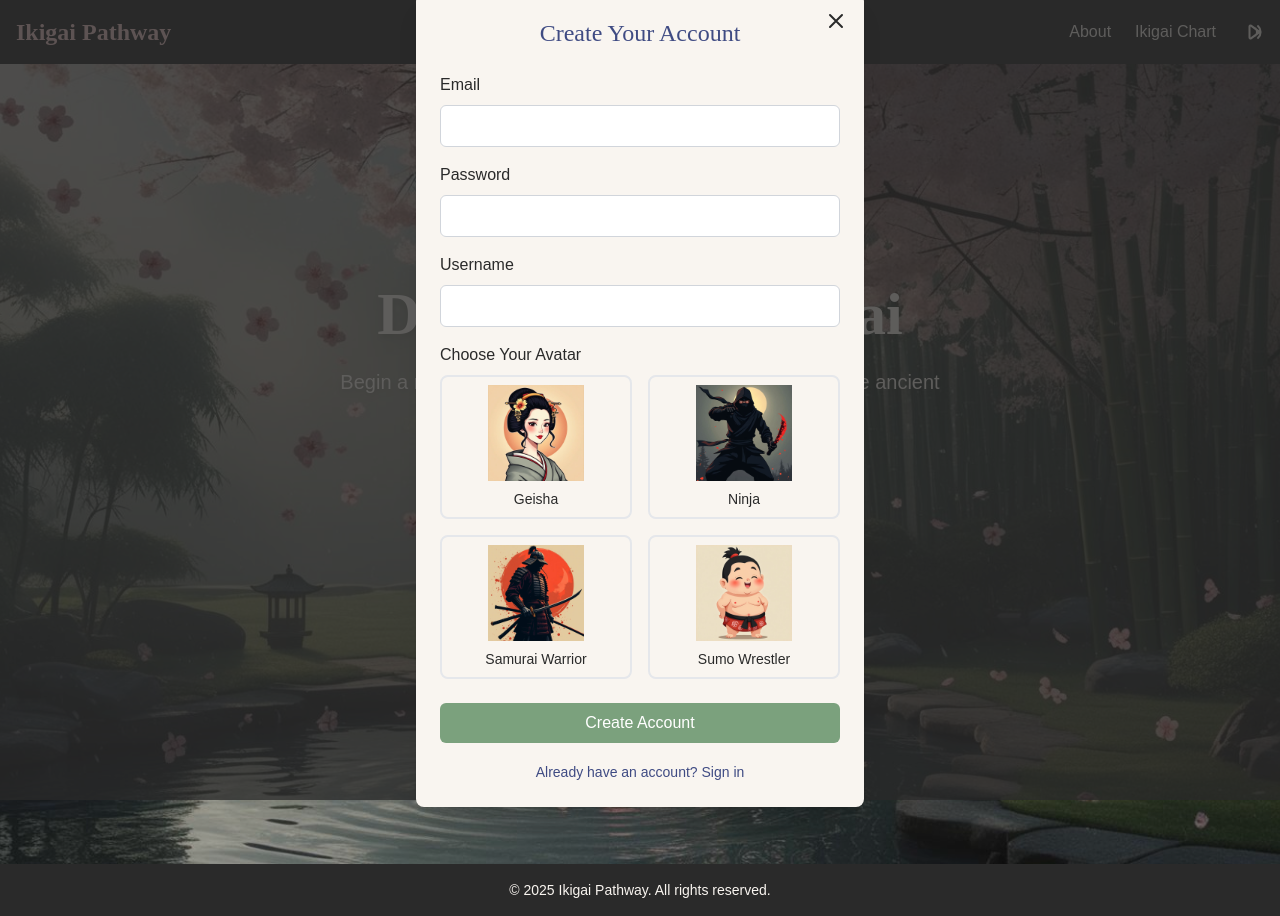
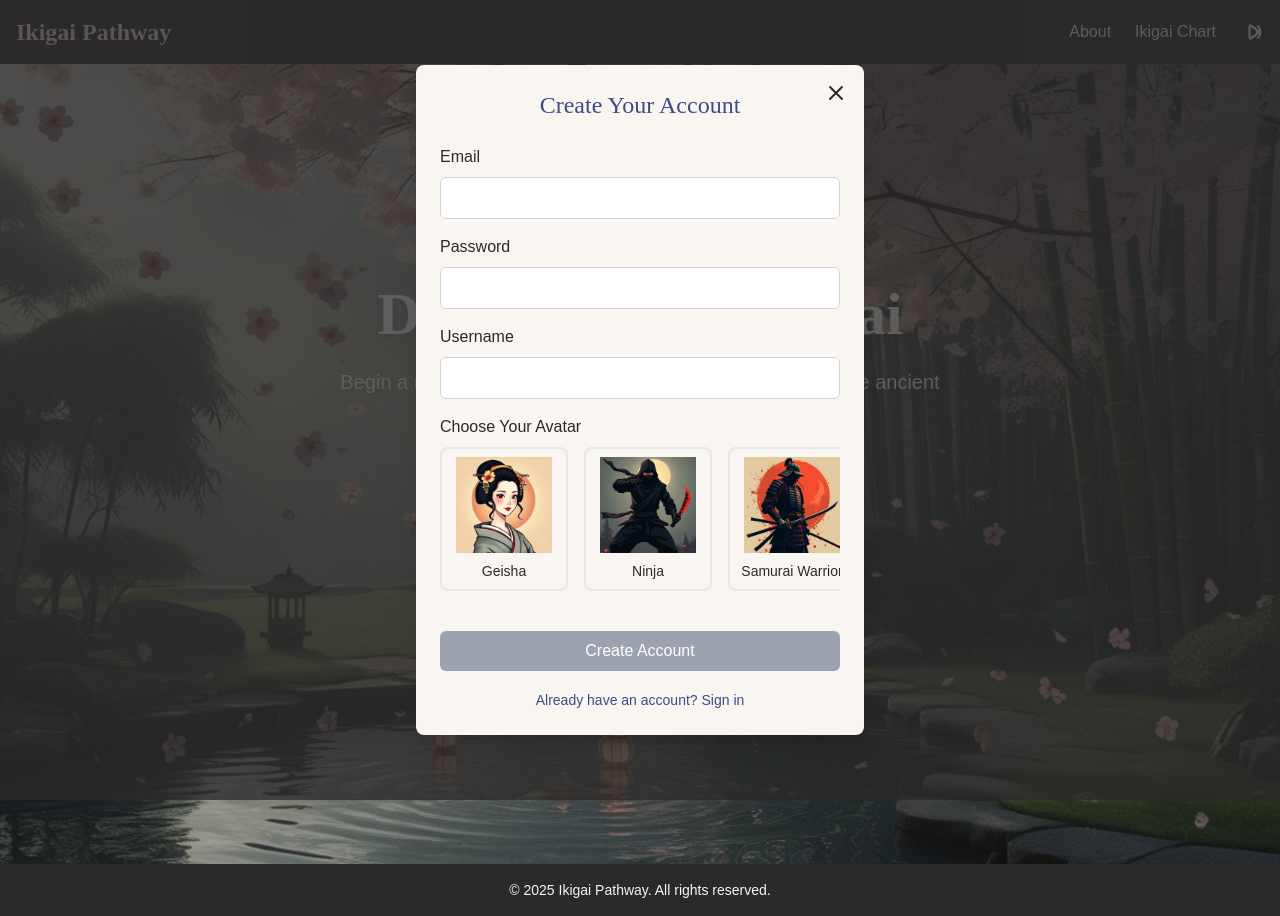
Before and after one commit to Kayy-yayy/Ikigai-Pathway, a Next.js app in the folder frontend/: page / in a window 1280 px wide. Both pictures are taken after a click on the button "Don't have an account? Sign up". Built offline with nearby package versions, Linux system fonts and the light colour scheme; no server answers; a web font is replaced by a local one.

Commit message:
UI changes
Fixed Authentication Error Handling
Improved Signup UI

```diff
--- a/frontend/src/components/AuthModal.tsx
+++ b/frontend/src/components/AuthModal.tsx
@@ -1,4 +1,4 @@
-import React, { useState, useEffect } from 'react';
+import React, { useState, useEffect, useRef } from 'react';
 import Image from 'next/image';
 import { useUser } from '../context/UserContext';
 
@@ -16,6 +16,8 @@ const AuthModal: React.FC<AuthModalProps> = ({ isOpen, onClose }) => {
   const [avatarId, setAvatarId] = useState('');
   const [error, setError] = useState('');
   const [loading, setLoading] = useState(false);
+  const [allFieldsFilled, setAllFieldsFilled] = useState(false);
+  const modalRef = useRef<HTMLDivElement>(null);
 
   // Available avatars
   const avatars = [
@@ -32,7 +34,17 @@ const AuthModal: React.FC<AuthModalProps> = ({ isOpen, onClose }) => {
     setUsername('');
     setAvatarId('');
     setError('');
+    setAllFieldsFilled(false);
   }, [isOpen, isSignUp]);
+
+  // Check if all fields are filled for sign up
+  useEffect(() => {
+    if (isSignUp) {
+      setAllFieldsFilled(!!email && !!password && !!username && !!avatarId);
+    } else {
+      setAllFieldsFilled(!!email && !!password);
+    }
+  }, [email, password, username, avatarId, isSignUp]);
 
   const handleSubmit = async (e: React.FormEvent) => {
     e.preventDefault();
@@ -64,11 +76,25 @@ const AuthModal: React.FC<AuthModalProps> = ({ isOpen, onClose }) => {
     }
   };
 
+  const handleOutsideClick = (e: React.MouseEvent<HTMLDivElement>) => {
+    // Check if the click was outside the modal content
+    if (modalRef.current && !modalRef.current.contains(e.target as Node)) {
+      onClose();
+    }
+  };
+
   if (!isOpen) return null;
 
   return (
-    <div className="fixed inset-0 bg-sumi bg-opacity-75 flex items-center justify-center z-50">
-      <div className="bg-softWhite rounded-lg shadow-xl max-w-md w-full p-6 relative">
+    <div
+      className="fixed inset-0 bg-sumi bg-opacity-75 flex items-center justify-center z-50"
+      onClick={handleOutsideClick}
+    >
+      <div
+        ref={modalRef}
+        className="bg-softWhite rounded-lg shadow-xl max-w-md w-full p-6 relative max-h-[90vh] overflow-y-auto"
+        onClick={(e) => e.stopPropagation()} // Prevent clicks inside the modal from closing it
+      >
         <button
           onClick={onClose}
           className="absolute top-4 right-4 text-sumi hover:text-indigo"
@@ -138,11 +164,12 @@ const AuthModal: React.FC<AuthModalProps> = ({ isOpen, onClose }) => {
                 <label className="block font-sawarabi text-sumi mb-2">
                   Choose Your Avatar
                 </label>
-                <div className="grid grid-cols-2 gap-4">
+                <div className="overflow-x-auto pb-2">
+                  <div className="flex space-x-4 min-w-max">
                     {avatars.map((avatar) => (
                       <div
                         key={avatar.id}
-                      className={`border-2 rounded-lg p-2 cursor-pointer transition-all ${
+                        className={`border-2 rounded-lg p-2 cursor-pointer transition-all flex-shrink-0 w-32 ${
                           avatarId === avatar.id
                             ? 'border-indigo bg-indigo bg-opacity-10'
                             : 'border-gray-200 hover:border-indigo'
@@ -162,13 +189,18 @@ const AuthModal: React.FC<AuthModalProps> = ({ isOpen, onClose }) => {
                     ))}
                   </div>
                 </div>
+              </div>
             </>
           )}
 
           <button
             type="submit"
-            disabled={loading}
-            className="w-full bg-bamboo hover:bg-opacity-90 text-white font-sawarabi py-2 px-4 rounded-md transition duration-300 mt-2"
+            disabled={loading || !allFieldsFilled}
+            className={`w-full font-sawarabi py-2 px-4 rounded-md transition duration-300 mt-4 ${
+              allFieldsFilled
+                ? 'bg-bamboo hover:bg-bamboo-dark text-white transform hover:scale-105'
+                : 'bg-gray-400 text-white cursor-not-allowed'
+            }`}
           >
             {loading
               ? 'Loading...'
--- a/frontend/src/context/UserContext.tsx
+++ b/frontend/src/context/UserContext.tsx
@@ -155,8 +155,14 @@ export const UserProvider: React.FC<{ children: ReactNode }> = ({ children }) =>
       });
 
       if (!response.ok) {
-        const errorData = await response.json();
-        throw new Error(errorData.detail || 'Failed to sign up');
+        const contentType = response.headers.get("content-type");
+        if (contentType && contentType.indexOf("application/json") !== -1) {
+          const errorData = await response.json();
+          throw new Error(errorData.detail || 'Failed to sign up');
+        } else {
+          const errorText = await response.text();
+          throw new Error(errorText || 'Failed to sign up');
+        }
       }
 
       const data = await response.json();
--- a/frontend/src/pages/about.tsx
+++ b/frontend/src/pages/about.tsx
@@ -19,28 +19,28 @@ export default function About() {
             It represents the intersection of four fundamental elements that create meaning and purpose in one's life.
           </p>
 
-          <div className="relative w-full h-64 md:h-80 mb-6">
+          <div className="relative w-full h-96 md:h-[500px] my-12">
             <div className="absolute inset-0 flex items-center justify-center">
-              <div className="w-4/5 h-4/5">
-                <svg viewBox="0 0 400 400" className="w-full h-full">
+              <div className="w-full max-w-[600px] h-full max-h-[500px]">
+                <svg viewBox="0 0 500 500" className="w-full h-full">
                   {/* Passion Circle (What you love) */}
-                  <circle cx="200" cy="150" r="100" fill="#F6CECE" fillOpacity="0.7" />
-                  <text x="200" y="150" textAnchor="middle" className="font-noto text-sm">What you LOVE</text>
+                  <circle cx="250" cy="175" r="125" fill="#F6CECE" fillOpacity="0.7" />
+                  <text x="250" y="110" textAnchor="middle" className="font-noto text-base md:text-lg font-semibold">What you LOVE</text>
 
                   {/* Profession Circle (What you're good at) */}
-                  <circle cx="250" cy="200" r="100" fill="#7BA17D" fillOpacity="0.7" />
-                  <text x="250" y="200" textAnchor="middle" className="font-noto text-sm">What you're GOOD AT</text>
+                  <circle cx="325" cy="250" r="125" fill="#7BA17D" fillOpacity="0.7" />
+                  <text x="370" y="250" textAnchor="middle" className="font-noto text-base md:text-lg font-semibold">What you're GOOD AT</text>
 
                   {/* Mission Circle (What the world needs) */}
-                  <circle cx="150" cy="200" r="100" fill="#3F4B83" fillOpacity="0.7" />
-                  <text x="150" y="200" textAnchor="middle" className="font-noto text-sm" fill="white">What the world NEEDS</text>
+                  <circle cx="175" cy="250" r="125" fill="#3F4B83" fillOpacity="0.7" />
+                  <text x="130" y="250" textAnchor="middle" className="font-noto text-base md:text-lg font-semibold" fill="white">What the world NEEDS</text>
 
                   {/* Vocation Circle (What you can be paid for) */}
-                  <circle cx="200" cy="250" r="100" fill="#D4AF37" fillOpacity="0.7" />
-                  <text x="200" y="250" textAnchor="middle" className="font-noto text-sm">What you can be PAID FOR</text>
+                  <circle cx="250" cy="325" r="125" fill="#D4AF37" fillOpacity="0.7" />
+                  <text x="250" y="390" textAnchor="middle" className="font-noto text-base md:text-lg font-semibold">What you can be PAID FOR</text>
 
                   {/* Center - Ikigai */}
-                  <text x="200" y="200" textAnchor="middle" className="font-noto text-lg font-bold">IKIGAI</text>
+                  <text x="250" y="250" textAnchor="middle" className="font-noto text-2xl md:text-3xl font-bold">IKIGAI</text>
                 </svg>
               </div>
             </div>
--- a/frontend/tailwind.config.js
+++ b/frontend/tailwind.config.js
@@ -10,6 +10,7 @@ module.exports = {
       colors: {
         sakura: '#F6CECE',
         bamboo: '#7BA17D',
+        'bamboo-dark': '#5A8A5C',
         indigo: '#3F4B83',
         sumi: '#2A2A2A',
         softWhite: '#F9F5F0',
```
Lines whose indentation alone changed are shown as unchanged.
